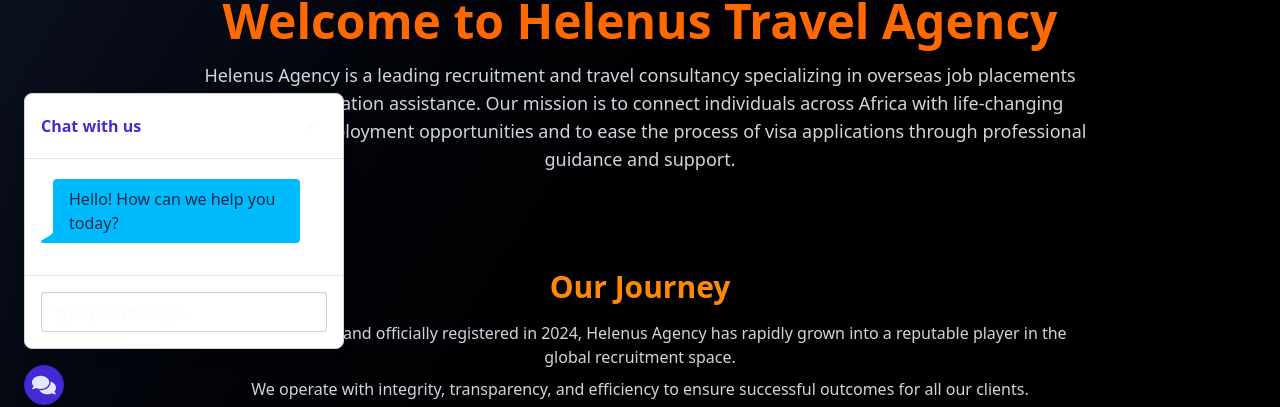
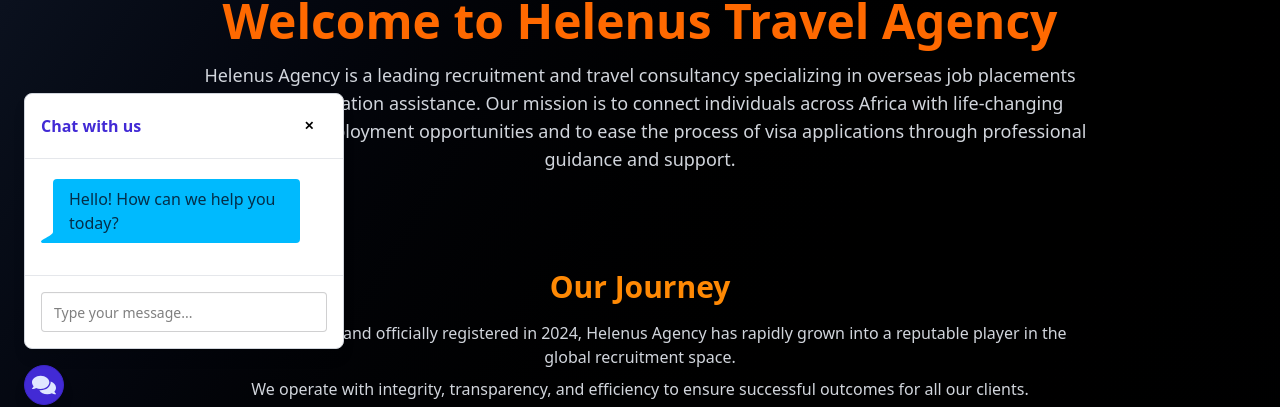
Before and after one commit to castrol-web/helenus-frontend, a React (Vite) app: page /about in a window 1280 px wide. Both pictures are taken after a click on the button "Chat agent". Shown: the part 371-778 px from the top of the page. Built offline with nearby package versions, Linux system fonts and the light colour scheme; no server answers.

Commit message:
widget changes

```diff
--- a/src/components/chatWgt/ChatWidget.tsx
+++ b/src/components/chatWgt/ChatWidget.tsx
@@ -3,13 +3,13 @@ import { FaComments, FaWhatsapp } from "react-icons/fa";
 import { motion, AnimatePresence } from "framer-motion";
 
 const url = import.meta.env.VITE_CHATBOT_URL;
+const WHATSAPP_NUMBER = "+1234567890";
 
 interface Message {
     sender: "user" | "bot";
     text: string;
+    intent?: string;
 }
-
-const WHATSAPP_NUMBER = "+1234567890";
 
 const ChatWidget = () => {
     const [open, setOpen] = useState(false);
@@ -17,7 +17,7 @@ const ChatWidget = () => {
         { sender: "bot", text: "Hello! How can we help you today?" },
     ]);
     const [input, setInput] = useState("");
-    const [lastIntent, setLastIntent] = useState<string | null>(null);
+    const [loading, setLoading] = useState(false);
     const messagesEndRef = useRef<HTMLDivElement>(null);
 
     useEffect(() => {
@@ -27,46 +27,46 @@ const ChatWidget = () => {
     const sendMessage = async () => {
         if (!input.trim()) return;
 
-        const userInput = input;
+        const userMessage = input;
+        setMessages((msgs) => [...msgs, { sender: "user", text: userMessage }]);
         setInput("");
-
-        // Add user's message and temporary "thinking" message
-        setMessages((msgs) => [
-            ...msgs,
-            { sender: "user", text: userInput },
-            { sender: "bot", text: "Thinking..." }, // temporary placeholder
-        ]);
+        setLoading(true);
 
         try {
             const res = await fetch(`${url}/chat`, {
                 method: "POST",
                 headers: { "Content-Type": "application/json" },
-                body: JSON.stringify({ message: userInput }),
+                body: JSON.stringify({ message: userMessage }),
             });
+
             const data = await res.json();
-
-            // Replace the last "Thinking..." message with actual response
             setMessages((msgs) => [
-                ...msgs.slice(0, -1), // remove last message (Thinking...)
-                { sender: "bot", text: data.response },
+                ...msgs,
+                { sender: "bot", text: data.response, intent: data.intent },
             ]);
-
-            setLastIntent(data.intent);
         } catch (err) {
             setMessages((msgs) => [
-                ...msgs.slice(0, -1), // remove Thinking...
-                { sender: "bot", text: "Sorry, something went wrong. Please try again later." },
+                ...msgs,
+                {
+                    sender: "bot",
+                    text: "Sorry, something went wrong. Please try again later.",
+                },
             ]);
-            setLastIntent(null);
+        } finally {
+            setLoading(false);
         }
     };
-
 
     const handleKeyDown = (e: React.KeyboardEvent<HTMLInputElement>) => {
         if (e.key === "Enter") {
             e.preventDefault();
             sendMessage();
         }
+    };
+
+    const shouldShowWhatsApp = () => {
+        const lastBotMsg = [...messages].reverse().find((msg) => msg.sender === "bot");
+        return lastBotMsg && ["fallback", "contact_agent"].includes(lastBotMsg.intent || "");
     };
 
     return (
@@ -76,7 +76,7 @@ const ChatWidget = () => {
                 type="button"
                 title="Chat agent"
                 onClick={() => setOpen(!open)}
-                className="fixed bottom-6 left-6 btn btn-primary btn-circle z-60 shadow-lg"
+                className="fixed bottom-6 left-6 btn btn-primary btn-circle z-50 shadow-lg"
             >
                 <FaComments size={24} />
             </button>
@@ -89,7 +89,7 @@ const ChatWidget = () => {
                         animate={{ opacity: 1, y: 0 }}
                         exit={{ opacity: 0, y: 50 }}
                         transition={{ duration: 0.3 }}
-                        className="fixed bottom-20 left-6 w-80 bg-base-100 border border-gray-300 rounded-lg shadow-lg flex flex-col z-60"
+                        className="fixed bottom-20 left-6 w-80 bg-base-100 border border-gray-300 rounded-lg shadow-lg flex flex-col z-50"
                     >
                         {/* Header */}
                         <div className="flex justify-between items-center p-4 border-b border-gray-200">
@@ -98,7 +98,7 @@ const ChatWidget = () => {
                                 type="button"
                                 aria-label="Close chat"
                                 onClick={() => setOpen(false)}
-                                className="btn btn-ghost btn-sm text-slate-50"
+                                className="btn btn-ghost btn-sm"
                             >
                                 ✕
                             </button>
@@ -112,18 +112,25 @@ const ChatWidget = () => {
                                     className={`chat ${msg.sender === "user" ? "chat-end" : "chat-start"}`}
                                 >
                                     <div
-                                        className={`chat-bubble ${msg.sender === "user" ? "chat-bubble-primary" : "chat-bubble-info"
+                                        className={`chat-bubble ${msg.sender === "user"
+                                            ? "chat-bubble-primary"
+                                            : "chat-bubble-info"
                                             }`}
                                     >
                                         {msg.text}
                                     </div>
                                 </div>
                             ))}
+                            {loading && (
+                                <div className="chat chat-start">
+                                    <div className="chat-bubble chat-bubble-info">Thinking...</div>
+                                </div>
+                            )}
                             <div ref={messagesEndRef} />
                         </div>
 
-                        {/* WhatsApp fallback button: show only when last intent is fallback */}
-                        {lastIntent === "fallback" && (
+                        {/* WhatsApp Redirect */}
+                        {shouldShowWhatsApp() && (
                             <div className="p-4 border-t border-gray-200">
                                 <a
                                     href={`https://wa.me/${WHATSAPP_NUMBER.replace(/\D/g, "")}`}
@@ -132,7 +139,7 @@ const ChatWidget = () => {
                                     className="btn btn-success btn-block gap-2"
                                 >
                                     <FaWhatsapp size={20} />
-                                    Contact Agent on WhatsApp
+                                    Talk to an Agent on WhatsApp
                                 </a>
                             </div>
                         )}
@@ -142,7 +149,7 @@ const ChatWidget = () => {
                             <input
                                 type="text"
                                 placeholder="Type your message..."
-                                className="input input-bordered w-full text-slate-100"
+                                className="input input-bordered w-full"
                                 value={input}
                                 onChange={(e) => setInput(e.target.value)}
                                 onKeyDown={handleKeyDown}
```
